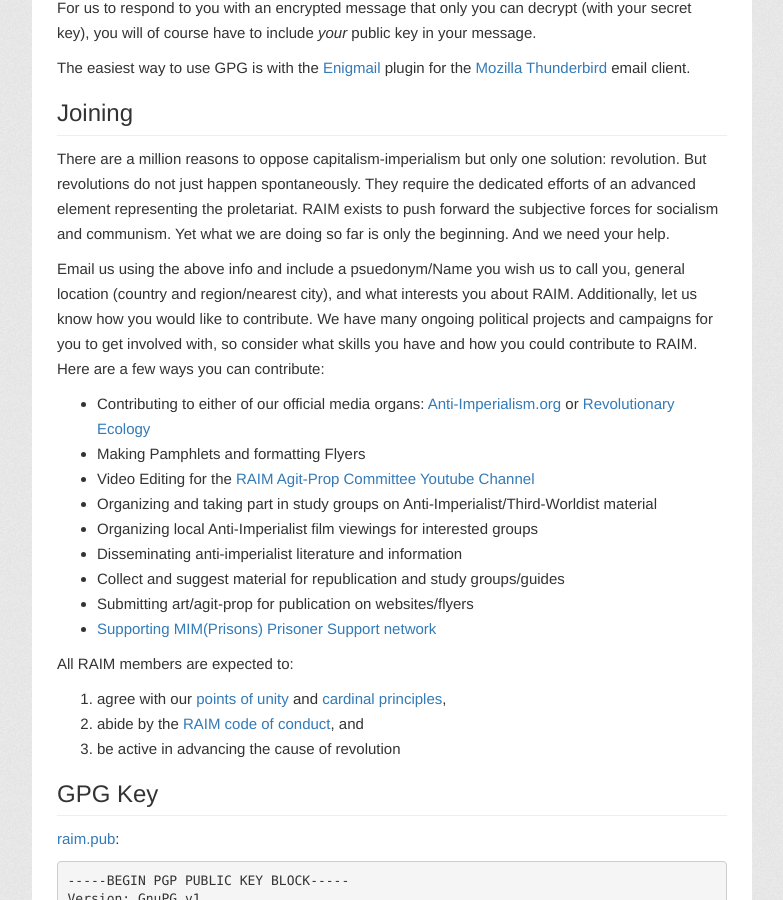
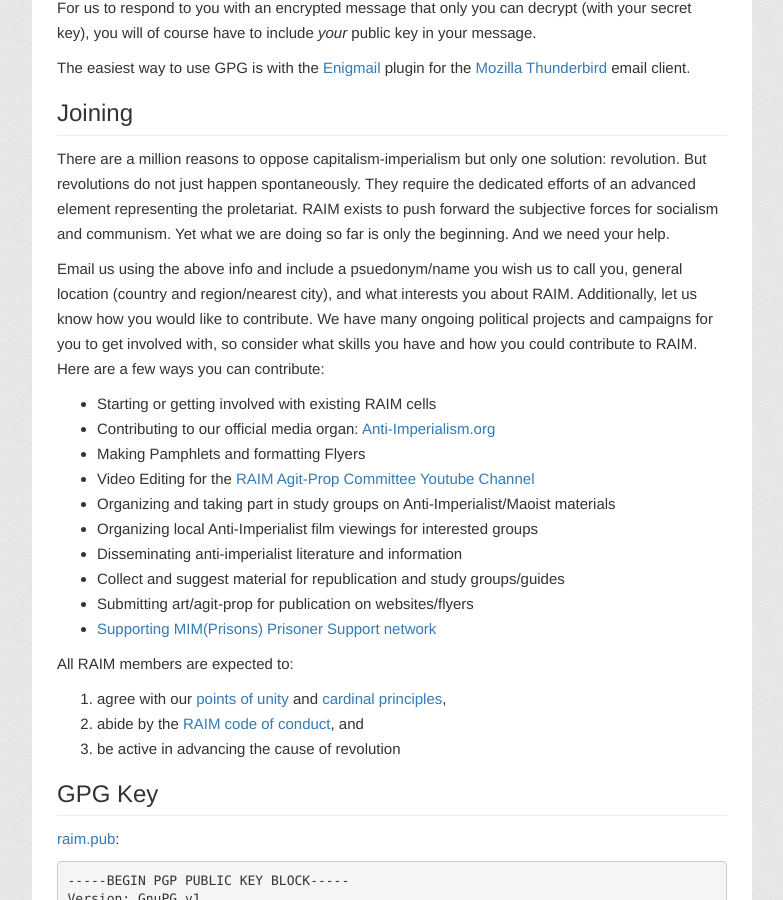
Before and after one commit to thirdworldists/thirdworldists.github.io, a Jekyll site: the page built from contact.md, in a window 1280 px wide and 900 px high, scrolled down 834 px. Shown: the whole window, without its empty margins (248-1031 px from the left). Built offline with Jekyll 4.4.1, drawn with Linux system fonts in a browser that asks for light colours; nearby versions of some CDN libraries.

Commit message:
Update contact.md

```diff
--- a/contact.md
+++ b/contact.md
@@ -27,12 +27,13 @@
 
 There are a million reasons to oppose capitalism-imperialism but only one solution: revolution. But revolutions do not just happen spontaneously. They require the dedicated efforts of an advanced element representing the proletariat. RAIM exists to push forward the subjective forces for socialism and communism. Yet what we are doing so far is only the beginning. And we need your help.
 
-Email us using the above info and include a psuedonym/Name you wish us to call you, general location (country and region/nearest city), and what interests you about RAIM. Additionally, let us know how you would like to contribute. We have many ongoing political projects and campaigns for you to get involved with, so consider what skills you have and how you could contribute to RAIM. Here are a few ways you can contribute:
+Email us using the above info and include a psuedonym/name you wish us to call you, general location (country and region/nearest city), and what interests you about RAIM. Additionally, let us know how you would like to contribute. We have many ongoing political projects and campaigns for you to get involved with, so consider what skills you have and how you could contribute to RAIM. Here are a few ways you can contribute:
 
-* Contributing to either of our official media organs: [Anti-Imperialism.org](https://anti-imperialism.org/) or [Revolutionary Ecology](https://revolutionaryecology.com/)
+* Starting or getting involved with existing RAIM cells
+* Contributing to our official media organ: [Anti-Imperialism.org](https://anti-imperialism.org/)
 * Making Pamphlets and formatting Flyers
 * Video Editing for the [RAIM Agit-Prop Committee Youtube Channel](https://www.youtube.com/channel/UCLoY1-BKqQyxRP2vT1cxCdQ)
-* Organizing and taking part in study groups on Anti-Imperialist/Third-Worldist material
+* Organizing and taking part in study groups on Anti-Imperialist/Maoist materials
 * Organizing local Anti-Imperialist film viewings for interested groups
 * Disseminating anti-imperialist literature and information
 * Collect and suggest material for republication and study groups/guides
```
